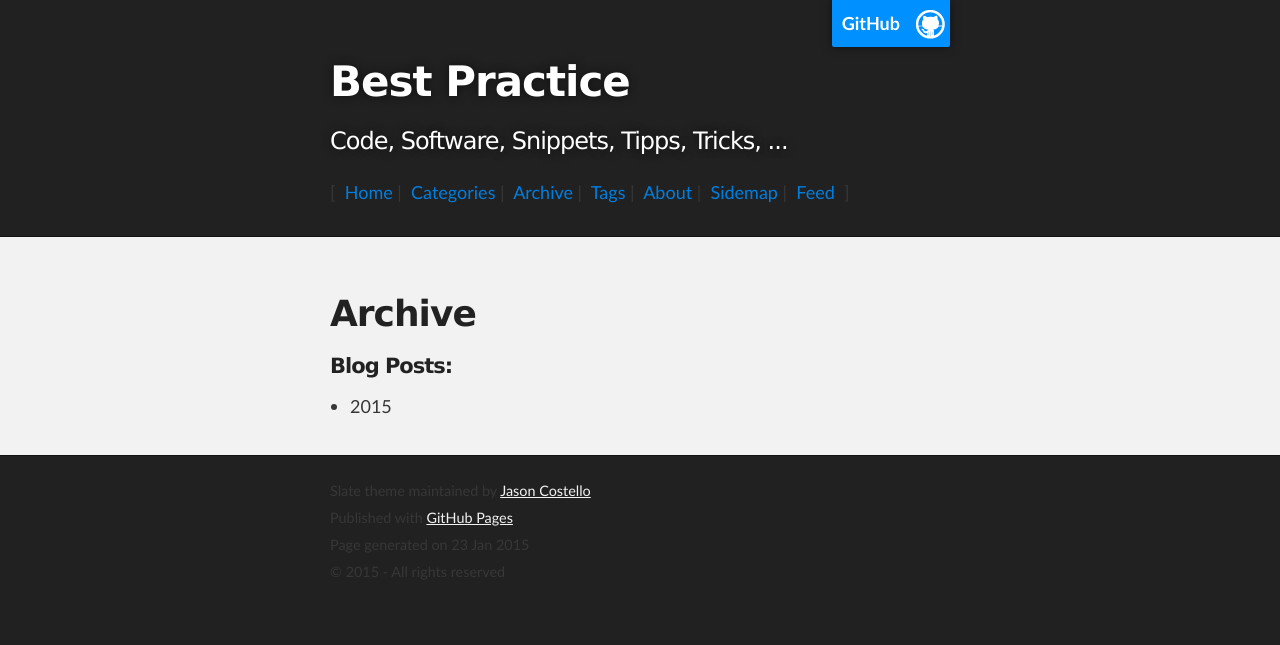
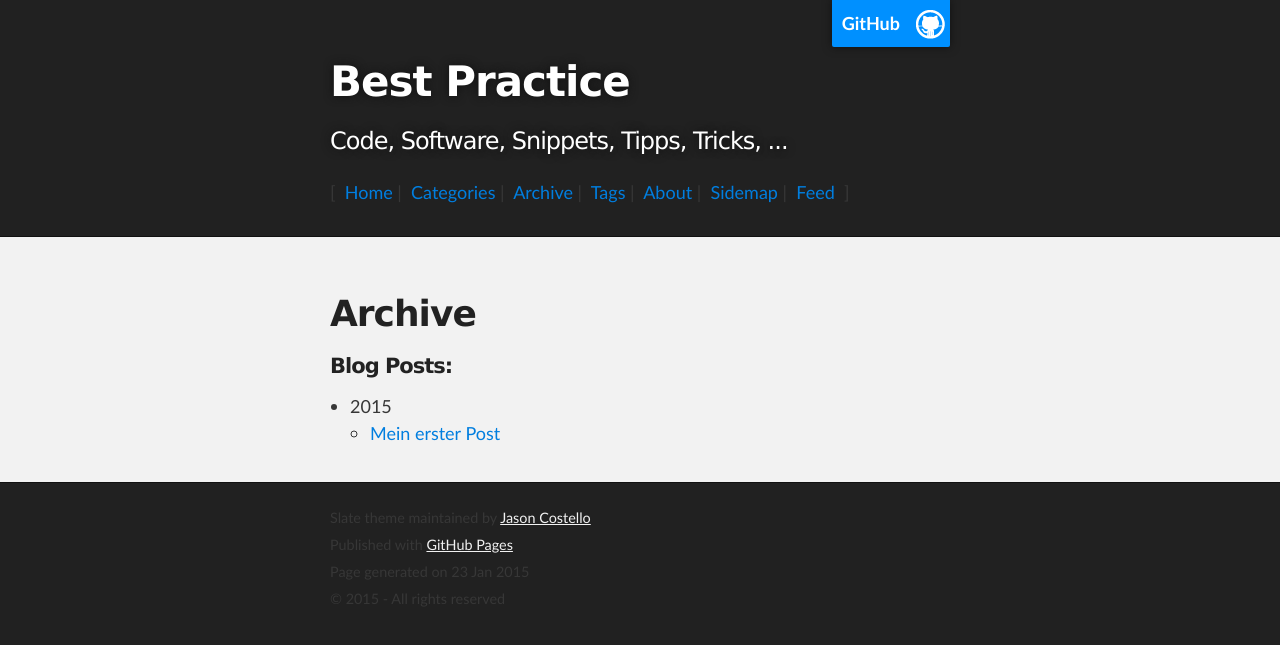
Before and after one commit to cniweb/best-practice, a Jekyll site: the page built from archive.md, in a window 1280 px wide. Shown: the top 645 px of the page. Built offline with Jekyll 4.4.1, drawn with Linux system fonts in a browser that asks for light colours.

Commit message:
Update Archive

```diff
--- a/archive.md
+++ b/archive.md
@@ -15,11 +15,9 @@ title: Archive
       {% if forloop.first %}
         <li>{{ post_year }}
       {% endif %}
-      {% if forloop.first == false %}
           <ul>
             <li><a href="{{ site.baseurl }}{{ post.url }}">{{ post.title }}</a></li>
           </ul>
-      {% endif %}
       {% if forloop.last %}
         </li>
       {% endif %}
```
